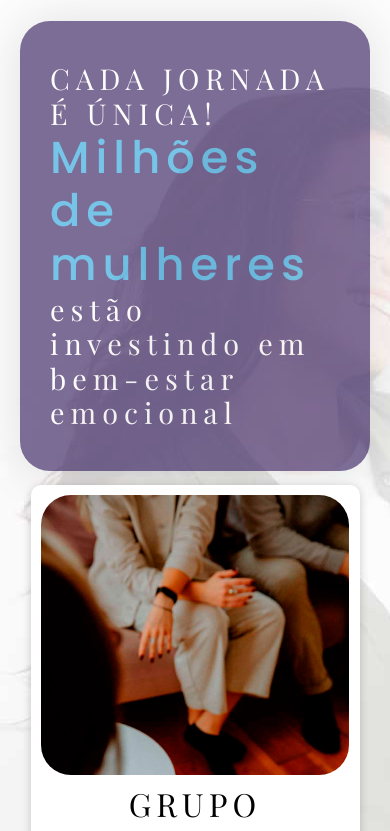
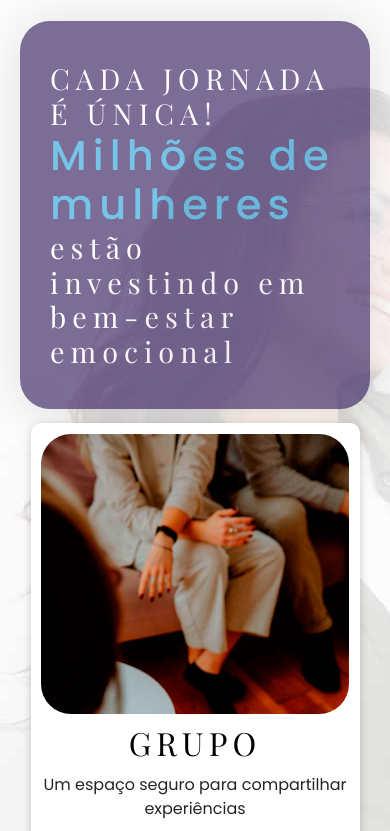
Before and after one commit to kellysouzaa/Psicologia2, a plain HTML site: page index.html in a window 390 px wide. Shown: the part 3340-4171 px from the top of the page. Drawn offline with nearby package versions, Linux system fonts and the light colour scheme.

Commit message:
Add files via upload

```diff
--- a/index.html
+++ b/index.html
@@ -340,7 +340,7 @@ border-radius: 10px;
     justify-content: center;
     align-items: top;
     background-color: rgb(255, 255, 255);
-    background-image: url('./IMAGENS/FUNDO2.png');
+
 
 }
 
@@ -653,7 +653,7 @@ form,
 
 
 .milhoes6{
-    font-size: 2.8rem;
+    font-size: 2.6rem;
     color: #1e9fdb;
 }
 
@@ -674,7 +674,7 @@ form,
 
   #MEIO{ flex-direction:column; }
 
-  .boxfoto, .boxtexto{ width:100%; }
+  .boxfoto, .boxtexto, .boxtextotopo{ width:100%; }
 
   form{
    width:100%;
```
